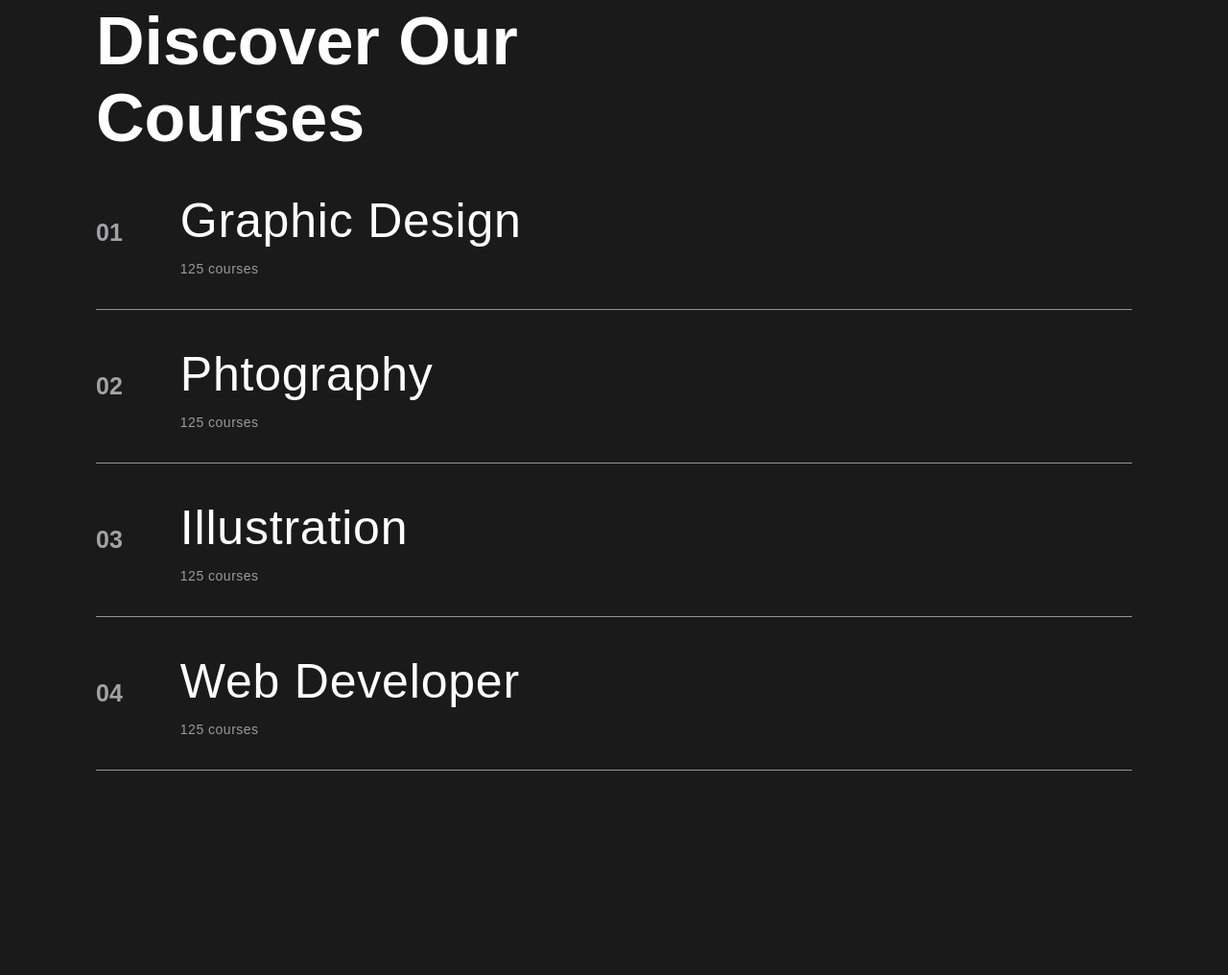
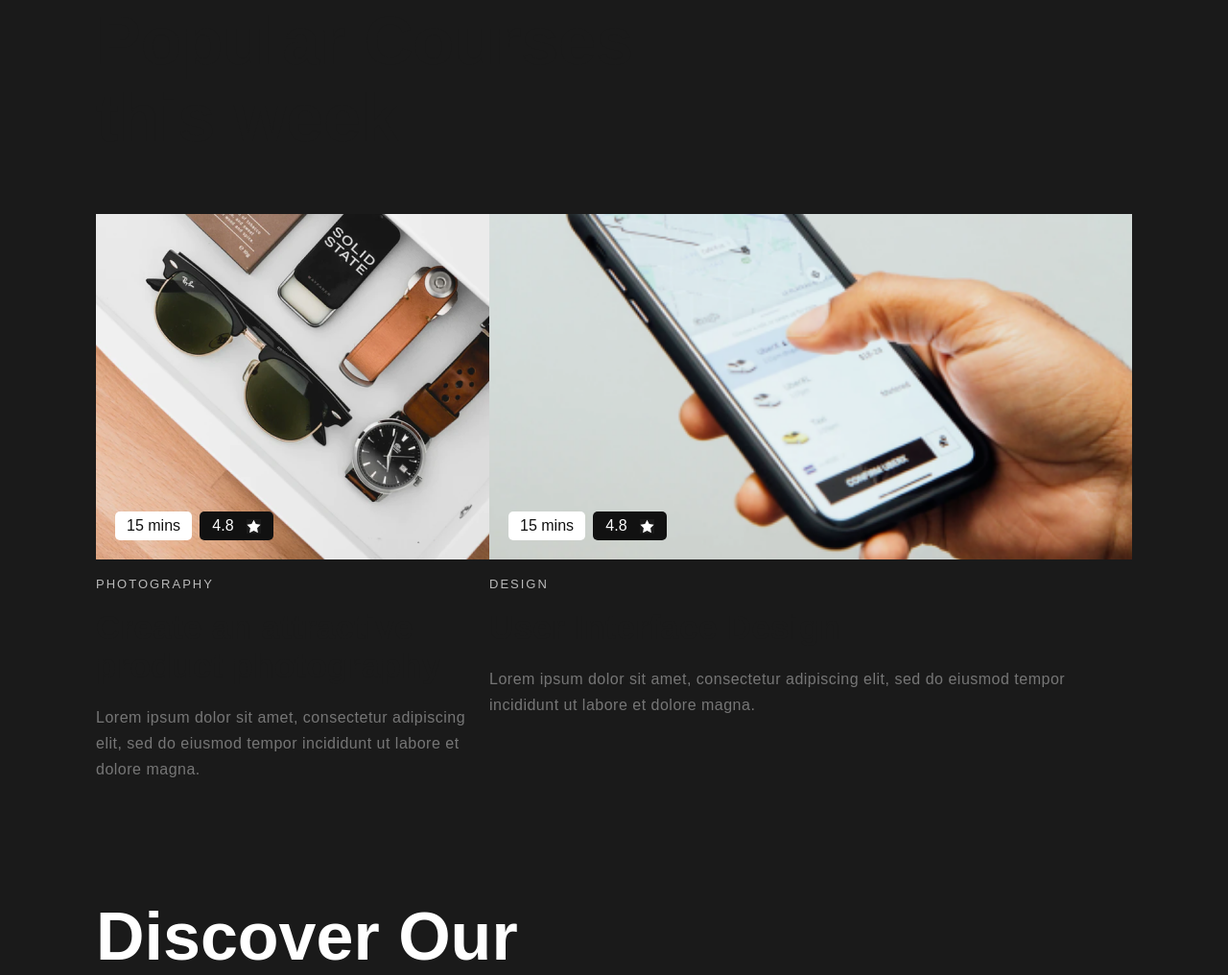
Before and after one commit to ivanruslanove45-sys/circle-c, a plain HTML site: page index.html in a window 1280 px wide. Shown: the part 847-1863 px from the top of the page at 96% size. Before the commit the page ends 1710 px from the top, so only its background shows below. Drawn offline with nearby package versions, Linux system fonts and the light colour scheme.

Commit message:
yaneznau

```diff
--- a/index.html
+++ b/index.html
@@ -93,6 +93,60 @@
         </div>
     </header>
 
+    <main class="main-content">
+        <div class="container">
+            <section class="courses">
+                <h1 class="course-section-title">Popular Courses <br> this week</h1>
+
+                <section class="course-row">
+                    <div class="course-card card-big">
+                        <div class="img-container img-card-1">
+                            <span class="btn-time">15 mins</span>
+                            <span class="btn-raiting">
+                                4.8
+                                <img src="/img/icons/star.svg" width="15" height="15" alt="">
+                            </span>
+                        </div>
+
+                        <div class="info-container">
+                            <h4 class="course-category">PHOTOGRAPHY</h4>
+
+                            <h2 class="course-title">Create an attractive product photography</h2>
+
+                            <p class="course-desc">Lorem ipsum dolor sit amet, consectetur
+                                adipiscing elit, sed do eiusmod tempor
+                                incididunt ut labore et dolore magna.</p>
+                        </div>
+
+                    </div>
+
+
+
+                    <div class="course-card card-small">
+                        <div class="img-container img-card-2">
+                            <span class="btn-time">15 mins</span>
+                            <span class="btn-raiting">
+                                4.8
+                                <img src="/img/icons/star.svg" width="15" height="15" alt="">
+                            </span>
+                        </div>
+
+                        <div class="info-container">
+                            <h4 class="course-category">DESIGN</h4>
+
+                            <h2 class="course-title">User Interface Design</h2>
+
+                            <p class="course-desc">Lorem ipsum dolor sit amet, consectetur
+                                adipiscing elit, sed do eiusmod tempor
+                                incididunt ut labore et dolore magna.</p>
+                        </div>
+                    </div>
+                </section>
+
+            </section>
+        </div>
+    </main>
+
     <footer class="down">
         <div class="container">
             <section class="courses-info">
--- a/style.css
+++ b/style.css
@@ -392,3 +392,84 @@ display: block;
         font-size: 24px;
     }
 }
+
+.course-section-title{
+    font-weight: 600;
+    font-size: 70px;
+    color: #1a1a1a;
+    margin: 60px 0;
+}
+
+.course-row{
+    display:flex;
+    justify-content: space-between;
+    margin-bottom: 60px;
+}
+
+.card-big{
+    width: 540px;
+}
+
+.caard-small{
+    width: 360px;
+}
+
+.img-container{
+    background-size: cover;
+    background-position: center;
+    background-repeat: no-repeat;
+    height: 360px;
+    display:flex;
+    flex-direction: row;
+    align-items: flex-end;
+    padding-bottom: 20px;
+    padding-left: 20px;
+}
+
+.img-card-1 {background-image: url(/img/card-1.png);}
+
+.btn-time{
+    background-color: #fff;
+    border-radius: 5px;
+    color:#111;
+    padding: 6px 12px;
+    display: inline-block;
+    margin-right: 8px;
+}
+
+.btn-raiting{
+    width: 77px;
+    background-color: #111;
+    border-radius: 5px;
+    color: #fff;
+    padding: 6px 0px;
+    display: inline-flex;
+    align-items: center;
+    justify-content: space-evenly;
+}
+
+.course-category{
+    font-size: 13px;
+    letter-spacing: 2px;
+    color: #BABABA;
+    font-weight: 400;
+    margin: 18px 0;
+}
+
+.course-title{
+    font-size: 35px;
+    font-weight:bold;
+    letter-spacing: 0.3px;
+    color:#1A1A1A;
+    margin-bottom: 20px;
+}
+
+.course-desc{
+    font-size: 16px;
+    font-weight: 400;
+    color:#767676;
+    line-height:1.7;
+    letter-spacing: 0.5px;
+}
+
+.img-card-2{background-image: url(/img/card-2.png)}
```
